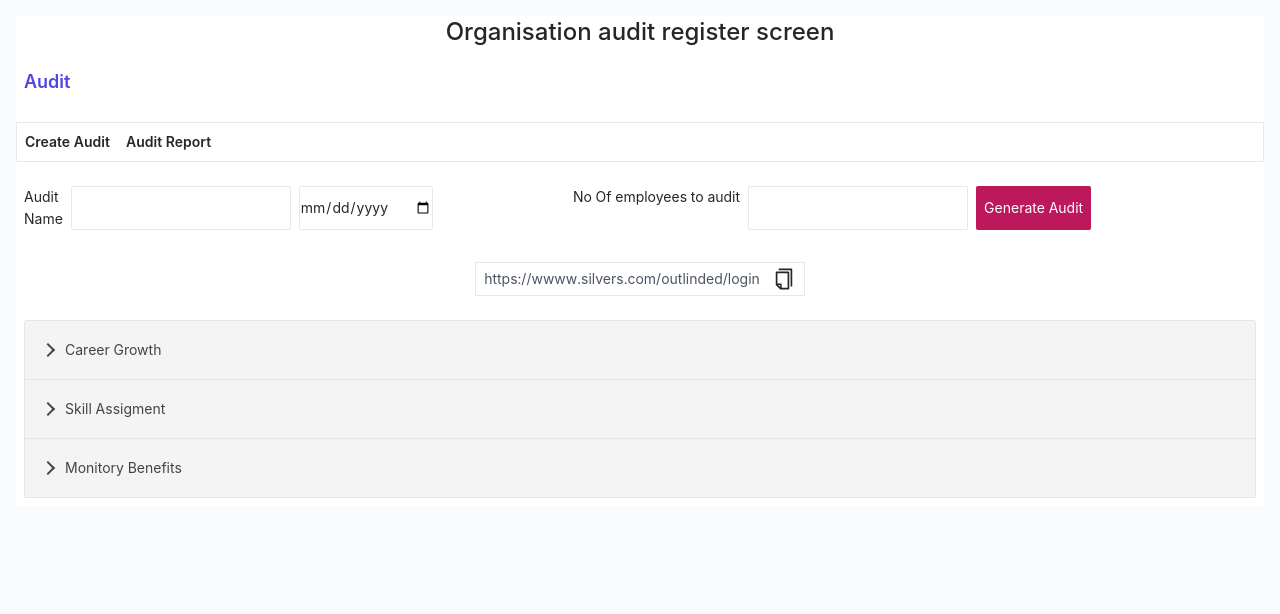
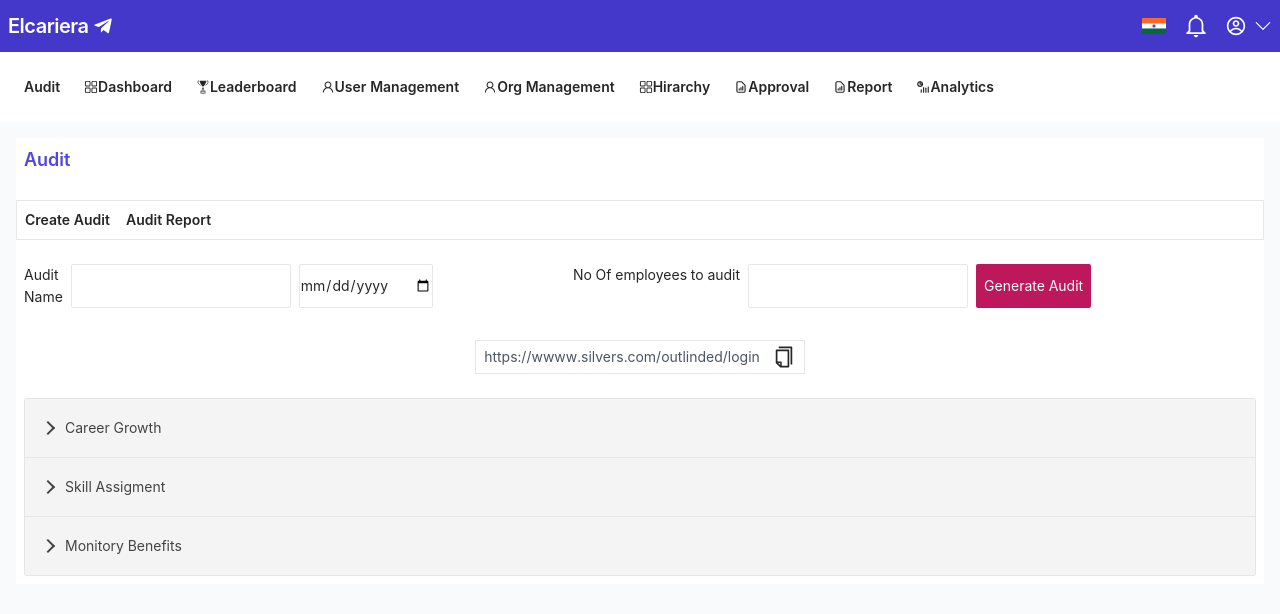
Before and after one commit to farihulrouf/careeer, a React (Create React App) app: page /registeorganization in a window 1280 px wide. Shown: the top 614 px of the page. Built offline with nearby package versions, Linux system fonts and the light colour scheme.

Commit message:
registration

```diff
--- a/src/pages/CareerPath/RegisterOrganisation.js
+++ b/src/pages/CareerPath/RegisterOrganisation.js
@@ -8,17 +8,20 @@ import {
     AccordionItemButton,
     AccordionItemPanel,
 } from 'react-accessible-accordion';
+import NavBar from "../../components/NavBar";
 
+import NavSub from "../../components/NavSub";
 // Demo styles, see 'Styles' section below for some notes on use.
 import 'react-accessible-accordion/dist/fancy-example.css';
 const RegisterOrganisation = () => {
     return (
         <>
+            <div className='container mx-auto'>
+                <NavBar />
+                <NavSub />
+            </div>
             <div className="container mx-auto p-4 min-h-full bg-gray-50">
                <div className='bg-white'>
-               <div>
-                    <h4 className='text-2xl text-center'>Organisation audit register screen</h4>
-                </div>
                 <div className='p-2'>
                     <p className="text-indigo-600 font-semibold text-lg">Audit</p>
                 </div>
```
